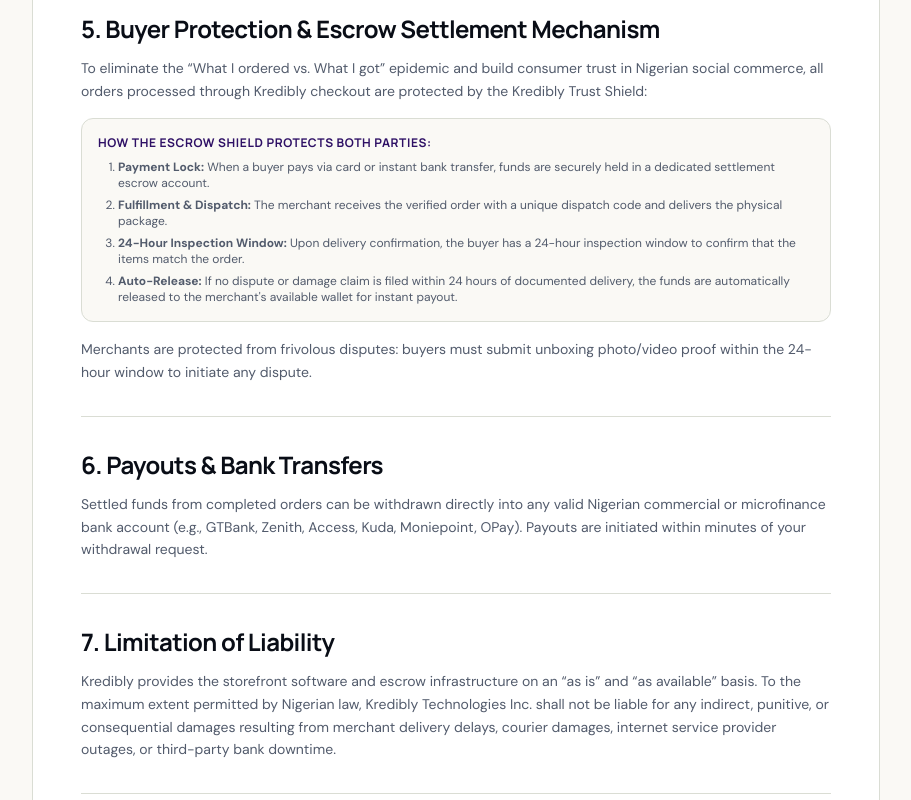
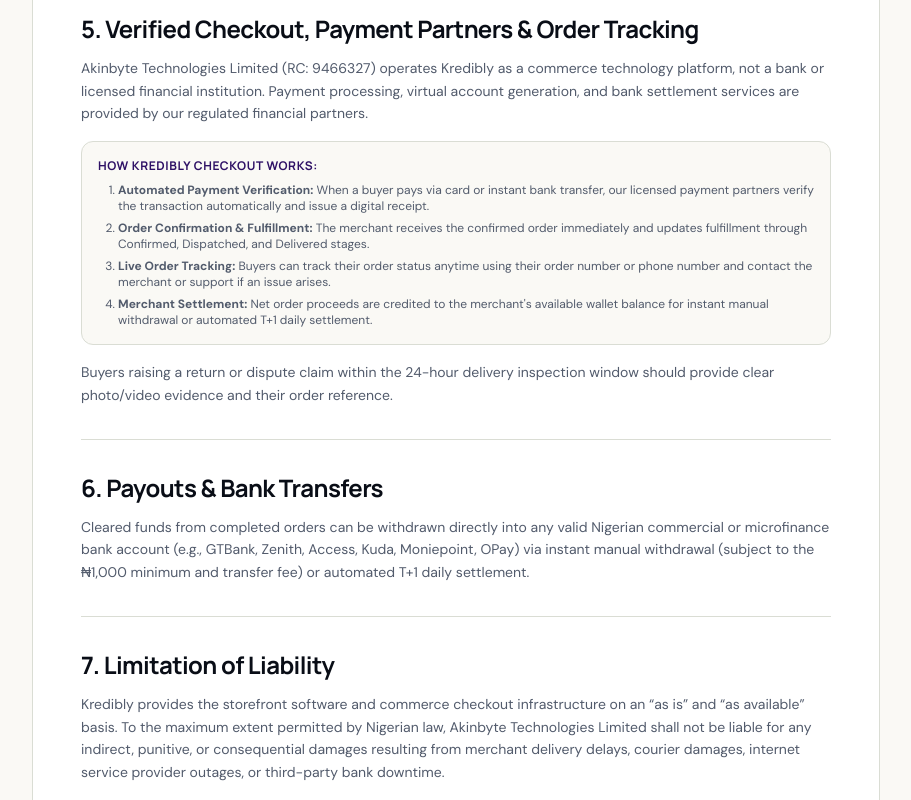
Before and after one commit to Lamidev/Kredibly-II, a Next.js app in the folder Frontend/: page /terms in a window 1280 px wide. Shown: the part 1820-2620 px from the top of the page, without its empty margins (184-1095 px from the left). Built offline with nearby package versions, Linux system fonts and the light colour scheme; no server answers.

Commit message:
chore: update terms and privacy entity to Akinbyte Technologies Limited and remove escrow wording

```diff
--- a/Frontend/src/app/privacy/page.tsx
+++ b/Frontend/src/app/privacy/page.tsx
@@ -1,7 +1,7 @@
 import { LegalLayout } from "@/components/LegalLayout";
 
 export const metadata = {
-  title: "Privacy Policy | Kredibly II",
+  title: "Privacy Policy | Kredibly",
   description:
     "How Kredibly collects, protects, processes, and respects merchant and buyer personal data in compliance with the Nigeria Data Protection Act (NDPA).",
 };
@@ -11,7 +11,7 @@ export default function PrivacyPage() {
     <LegalLayout
       title="Privacy Policy"
       subtitle="How Kredibly collects, processes, and protects the personal and transaction data of merchants and customers under the Nigeria Data Protection Act (NDPA)."
-      lastUpdated="November 17, 2026"
+      lastUpdated="November 19, 2026"
     >
       <div className="space-y-8">
         <div>
@@ -19,7 +19,7 @@ export default function PrivacyPage() {
             1. Commitment to Data Privacy
           </h2>
           <p className="text-sm leading-relaxed text-[#525B6C]">
-            Kredibly Technologies Limited (&ldquo;Kredibly&rdquo;, &ldquo;we&rdquo;, &ldquo;our&rdquo;) is committed to protecting the privacy, dignity, and rights of all merchants, customers, and visitors who interact with our platform.
+            Akinbyte Technologies Limited (RC: 9466327), operator of Kredibly (&ldquo;Kredibly&rdquo;, &ldquo;we&rdquo;, &ldquo;our&rdquo;), is committed to protecting the privacy, dignity, and rights of all merchants, customers, and visitors who interact with our platform.
           </p>
           <p className="mt-3 text-sm leading-relaxed text-[#525B6C]">
             This Privacy Policy explains how we collect, store, utilize, and safeguard personal data when you visit <code className="text-xs bg-[#F3F4EF] px-1.5 py-0.5 rounded text-[#2e1065]">usekredibly.com</code>, <code className="text-xs bg-[#F3F4EF] px-1.5 py-0.5 rounded text-[#2e1065]">kredibly.shop</code>, or any independent merchant storefront powered by Kredibly. We operate in strict compliance with the <strong>Nigeria Data Protection Act (NDPA 2023)</strong> and the guidelines of the Nigeria Data Protection Commission (NDPC).
@@ -90,7 +90,7 @@ export default function PrivacyPage() {
               <strong>Automated Instant Receipts:</strong> Generating tamper-proof WhatsApp, SMS, or email digital invoices for buyers and sellers immediately after payment confirmation.
             </li>
             <li>
-              <strong>Escrow Protection:</strong> Managing fund holds, delivery tracking, and dispute verification to prevent social commerce scams.
+              <strong>Verified Checkout &amp; Fraud Prevention:</strong> Verifying payments through licensed financial partners, tracking order fulfillment, and preventing social commerce fraud.
             </li>
             <li>
               <strong>Platform Performance:</strong> Optimizing storefront loading speeds and image caching for 3G/4G Nigerian mobile connections.
@@ -136,7 +136,7 @@ export default function PrivacyPage() {
             If you have questions, complaints, or wish to exercise your data subject rights under the Nigeria Data Protection Act, please contact our designated Data Protection Officer:
           </p>
           <div className="mt-3 p-4 rounded-xl bg-[#FAF9F5] border border-[#DADDD4] text-xs font-mono text-[#525B6C] space-y-1">
-            <p><strong>DPO Office:</strong> Kredibly Technologies Limited</p>
+            <p><strong>DPO Office:</strong> Akinbyte Technologies Limited (RC: 9466327)</p>
             <p><strong>Email:</strong> privacy@usekredibly.com</p>
             <p><strong>Physical Address:</strong> Lagos, Nigeria</p>
             <p><strong>Regulatory Oversight:</strong> Nigeria Data Protection Commission (NDPC)</p>
--- a/Frontend/src/app/terms/page.tsx
+++ b/Frontend/src/app/terms/page.tsx
@@ -1,17 +1,17 @@
 import { LegalLayout } from "@/components/LegalLayout";
 
 export const metadata = {
-  title: "Terms of Service | Kredibly II",
+  title: "Terms of Service | Kredibly",
   description:
-    "Official terms and conditions governing merchant storefronts, customer purchases, payments, and buyer protection on Kredibly.",
+    "Official terms and conditions governing merchant storefronts, customer purchases, payments, and settlements on Kredibly.",
 };
 
 export default function TermsPage() {
   return (
     <LegalLayout
       title="Terms of Service"
-      subtitle="The contractual agreement governing your use of Kredibly storefronts, buyer protection escrow, merchant dashboards, and checkout systems."
-      lastUpdated="November 17, 2026"
+      subtitle="The contractual agreement governing your use of Kredibly storefronts, verified checkout, merchant dashboards, and settlement tools."
+      lastUpdated="November 19, 2026"
     >
       <div className="space-y-8">
         <div>
@@ -19,7 +19,7 @@ export default function TermsPage() {
             1. Overview &amp; Acceptance of Terms
           </h2>
           <p className="text-sm leading-relaxed text-[#525B6C]">
-            These Terms of Service (&ldquo;Terms&rdquo;) constitute a legally binding agreement between you (&ldquo;User&rdquo;, &ldquo;Merchant&rdquo;, or &ldquo;Buyer&rdquo;) and <strong>Kredibly Technologies Inc.</strong> (&ldquo;Kredibly&rdquo;, &ldquo;we&rdquo;, &ldquo;us&rdquo;, or &ldquo;our&rdquo;), governing your access to and use of the Kredibly website, web applications, merchant dashboards, and hosted storefronts (including <code className="text-xs bg-[#F3F4EF] px-1.5 py-0.5 rounded text-[#2e1065]">usekredibly.com</code> and <code className="text-xs bg-[#F3F4EF] px-1.5 py-0.5 rounded text-[#2e1065]">kredibly.shop</code>).
+            These Terms of Service (&ldquo;Terms&rdquo;) constitute a legally binding agreement between you (&ldquo;User&rdquo;, &ldquo;Merchant&rdquo;, or &ldquo;Buyer&rdquo;) and <strong>Akinbyte Technologies Limited (RC: 9466327)</strong>, operator of <strong>Kredibly</strong> (&ldquo;Kredibly&rdquo;, &ldquo;we&rdquo;, &ldquo;us&rdquo;, or &ldquo;our&rdquo;), governing your access to and use of the Kredibly website, web applications, merchant dashboards, and hosted storefronts (including <code className="text-xs bg-[#F3F4EF] px-1.5 py-0.5 rounded text-[#2e1065]">usekredibly.com</code> and <code className="text-xs bg-[#F3F4EF] px-1.5 py-0.5 rounded text-[#2e1065]">kredibly.shop</code>).
           </p>
           <p className="mt-3 text-sm leading-relaxed text-[#525B6C]">
             By registering a store, placing an order, completing a checkout, or browsing any store hosted on Kredibly, you expressly agree to be bound by these Terms and our Privacy Policy. If you do not agree, you must immediately cease using the platform.
@@ -95,32 +95,32 @@ export default function TermsPage() {
 
         <div>
           <h2 className="text-xl sm:text-2xl font-bold text-[#090D16] mb-3">
-            5. Buyer Protection &amp; Escrow Settlement Mechanism
+            5. Verified Checkout, Payment Partners &amp; Order Tracking
           </h2>
           <p className="text-sm leading-relaxed text-[#525B6C]">
-            To eliminate the &ldquo;What I ordered vs. What I got&rdquo; epidemic and build consumer trust in Nigerian social commerce, all orders processed through Kredibly checkout are protected by the Kredibly Trust Shield:
+            Akinbyte Technologies Limited (RC: 9466327) operates Kredibly as a commerce technology platform, not a bank or licensed financial institution. Payment processing, virtual account generation, and bank settlement services are provided by our regulated financial partners.
           </p>
           <div className="my-4 p-4 rounded-xl bg-[#FAF9F5] border border-[#DADDD4] space-y-2">
             <h4 className="font-bold text-xs uppercase tracking-wider text-[#2e1065]">
-              How the Escrow Shield Protects Both Parties:
+              How Kredibly Checkout Works:
             </h4>
             <ol className="list-decimal pl-5 space-y-1.5 text-xs text-[#525B6C]">
               <li>
-                <strong>Payment Lock:</strong> When a buyer pays via card or instant bank transfer, funds are securely held in a dedicated settlement escrow account.
+                <strong>Automated Payment Verification:</strong> When a buyer pays via card or instant bank transfer, our licensed payment partners verify the transaction automatically and issue a digital receipt.
               </li>
               <li>
-                <strong>Fulfillment &amp; Dispatch:</strong> The merchant receives the verified order with a unique dispatch code and delivers the physical package.
+                <strong>Order Confirmation &amp; Fulfillment:</strong> The merchant receives the confirmed order immediately and updates fulfillment through Confirmed, Dispatched, and Delivered stages.
               </li>
               <li>
-                <strong>24-Hour Inspection Window:</strong> Upon delivery confirmation, the buyer has a 24-hour inspection window to confirm that the items match the order.
+                <strong>Live Order Tracking:</strong> Buyers can track their order status anytime using their order number or phone number and contact the merchant or support if an issue arises.
               </li>
               <li>
-                <strong>Auto-Release:</strong> If no dispute or damage claim is filed within 24 hours of documented delivery, the funds are automatically released to the merchant&apos;s available wallet for instant payout.
+                <strong>Merchant Settlement:</strong> Net order proceeds are credited to the merchant&apos;s available wallet balance for instant manual withdrawal or automated T+1 daily settlement.
               </li>
             </ol>
           </div>
           <p className="text-sm leading-relaxed text-[#525B6C]">
-            Merchants are protected from frivolous disputes: buyers must submit unboxing photo/video proof within the 24-hour window to initiate any dispute.
+            Buyers raising a return or dispute claim within the 24-hour delivery inspection window should provide clear photo/video evidence and their order reference.
           </p>
         </div>
 
@@ -131,7 +131,7 @@ export default function TermsPage() {
             6. Payouts &amp; Bank Transfers
           </h2>
           <p className="text-sm leading-relaxed text-[#525B6C]">
-            Settled funds from completed orders can be withdrawn directly into any valid Nigerian commercial or microfinance bank account (e.g., GTBank, Zenith, Access, Kuda, Moniepoint, OPay). Payouts are initiated within minutes of your withdrawal request.
+            Cleared funds from completed orders can be withdrawn directly into any valid Nigerian commercial or microfinance bank account (e.g., GTBank, Zenith, Access, Kuda, Moniepoint, OPay) via instant manual withdrawal (subject to the ₦1,000 minimum and transfer fee) or automated T+1 daily settlement.
           </p>
         </div>
 
@@ -142,7 +142,7 @@ export default function TermsPage() {
             7. Limitation of Liability
           </h2>
           <p className="text-sm leading-relaxed text-[#525B6C]">
-            Kredibly provides the storefront software and escrow infrastructure on an &ldquo;as is&rdquo; and &ldquo;as available&rdquo; basis. To the maximum extent permitted by Nigerian law, Kredibly Technologies Inc. shall not be liable for any indirect, punitive, or consequential damages resulting from merchant delivery delays, courier damages, internet service provider outages, or third-party bank downtime.
+            Kredibly provides the storefront software and commerce checkout infrastructure on an &ldquo;as is&rdquo; and &ldquo;as available&rdquo; basis. To the maximum extent permitted by Nigerian law, Akinbyte Technologies Limited shall not be liable for any indirect, punitive, or consequential damages resulting from merchant delivery delays, courier damages, internet service provider outages, or third-party bank downtime.
           </p>
         </div>
 
@@ -167,7 +167,7 @@ export default function TermsPage() {
             For legal inquiries, copyright notices, or questions regarding these Terms, contact our legal and compliance desk:
           </p>
           <div className="mt-3 p-4 rounded-xl bg-[#FAF9F5] border border-[#DADDD4] text-xs font-mono text-[#525B6C] space-y-1">
-            <p><strong>Entity:</strong> Kredibly Technologies Limited</p>
+            <p><strong>Entity:</strong> Akinbyte Technologies Limited (RC: 9466327)</p>
             <p><strong>Email:</strong> legal@usekredibly.com</p>
             <p><strong>Merchant Support:</strong> support@usekredibly.com</p>
             <p><strong>Jurisdiction:</strong> Lagos, Nigeria</p>
```
